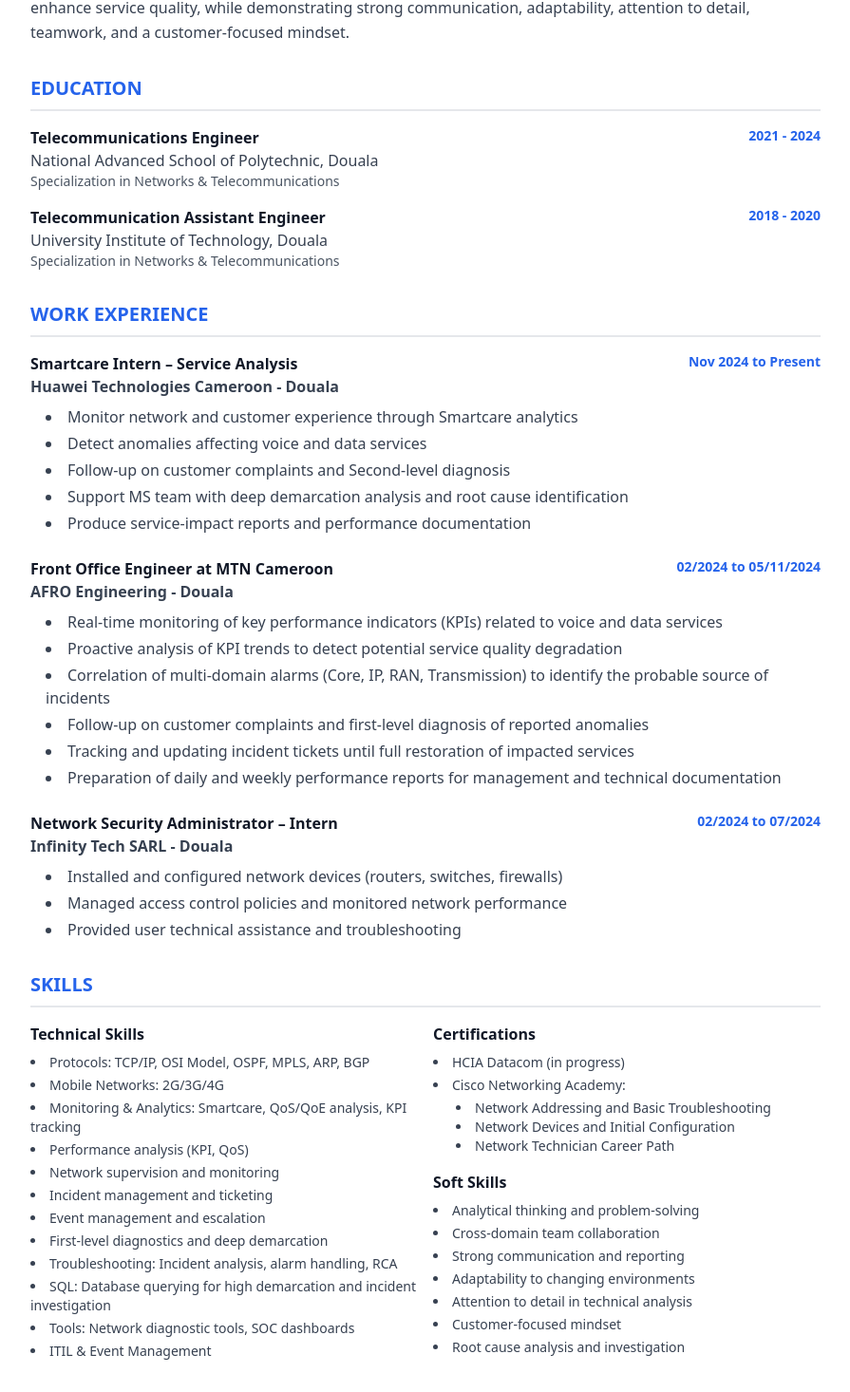
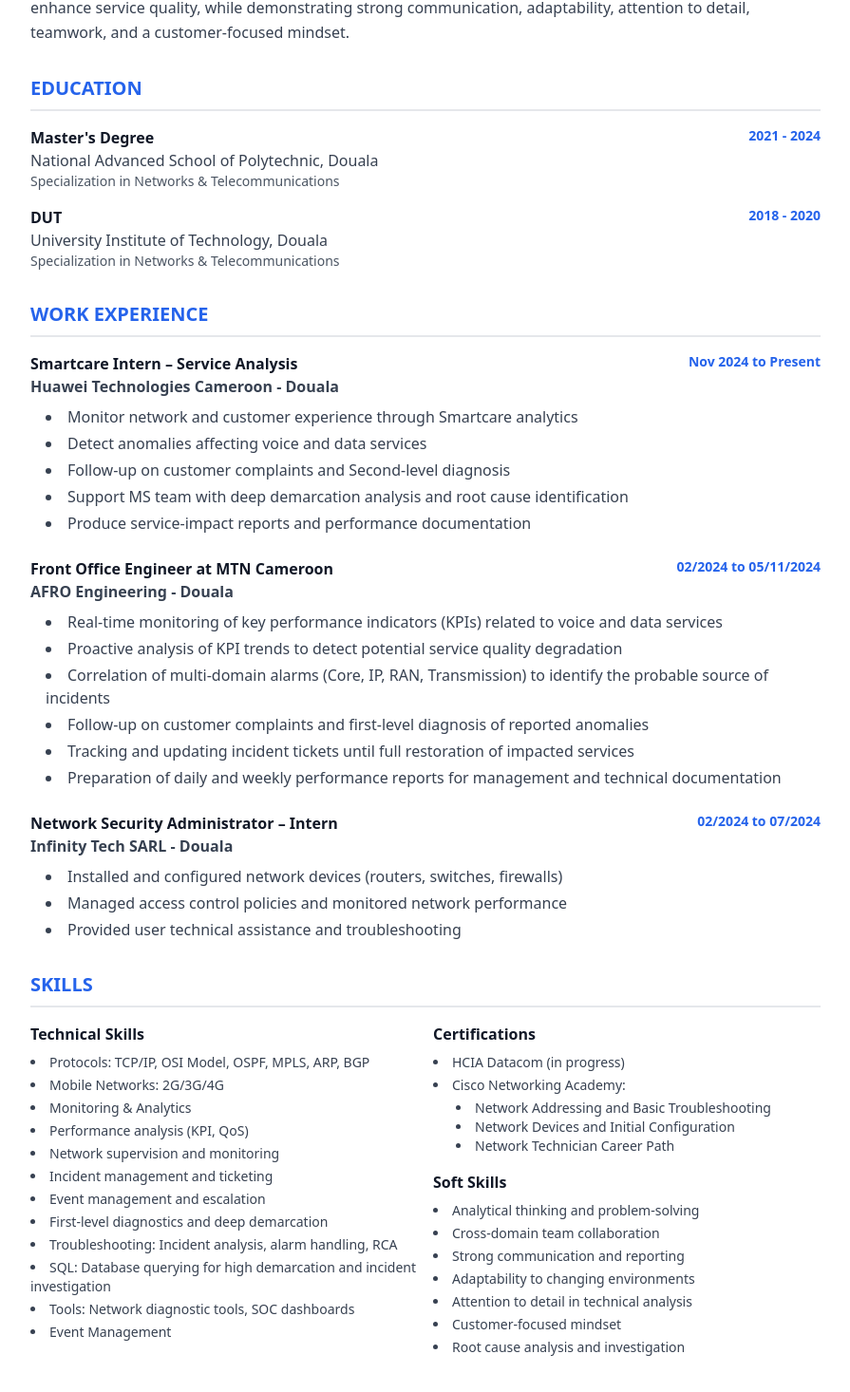
Before and after one commit to Mnf0237/cv, a React (Vite) app: page / in a window 1280 px wide. Shown: the part 471-1937 px from the top of the page at 95% size, without its empty margins (192-1087 px from the left). Built offline with nearby package versions, Linux system fonts and the light colour scheme.

Commit message:
Updated App.tsx

```diff
--- a/src/App.tsx
+++ b/src/App.tsx
@@ -79,7 +79,7 @@ function App() {
               <div>
                 <div className="flex justify-between items-start mb-2">
                   <div>
-                    <h4 className="font-bold text-gray-900">Telecommunications Engineer</h4>
+                    <h4 className="font-bold text-gray-900">Master's Degree</h4>
                     <p className="text-gray-700">National Advanced School of Polytechnic, Douala</p>
                     <p className="text-sm text-gray-600">Specialization in Networks & Telecommunications</p>
                   </div>
@@ -89,7 +89,7 @@ function App() {
               <div>
                 <div className="flex justify-between items-start mb-2">
                   <div>
-                    <h4 className="font-bold text-gray-900">Telecommunication Assistant Engineer</h4>
+                    <h4 className="font-bold text-gray-900">DUT</h4>
                     <p className="text-gray-700">University Institute of Technology, Douala</p>
                     <p className="text-sm text-gray-600">Specialization in Networks & Telecommunications</p>
                   </div>
@@ -166,7 +166,7 @@ function App() {
                 <ul className="list-disc list-inside space-y-1 text-gray-700 text-sm">
                   <li>Protocols: TCP/IP, OSI Model, OSPF, MPLS, ARP, BGP</li>
                   <li>Mobile Networks: 2G/3G/4G</li>
-                  <li>Monitoring & Analytics: Smartcare, QoS/QoE analysis, KPI tracking</li>
+                  <li>Monitoring & Analytics</li>
                   <li>Performance analysis (KPI, QoS)</li>
                   <li>Network supervision and monitoring</li>
                   <li>Incident management and ticketing</li>
@@ -175,7 +175,7 @@ function App() {
                   <li>Troubleshooting: Incident analysis, alarm handling, RCA</li>
                   <li>SQL: Database querying for high demarcation and incident investigation</li>
                   <li>Tools: Network diagnostic tools, SOC dashboards</li>
-                  <li>ITIL & Event Management</li>
+                  <li>Event Management</li>
                 </ul>
               </div>
               <div>
```
